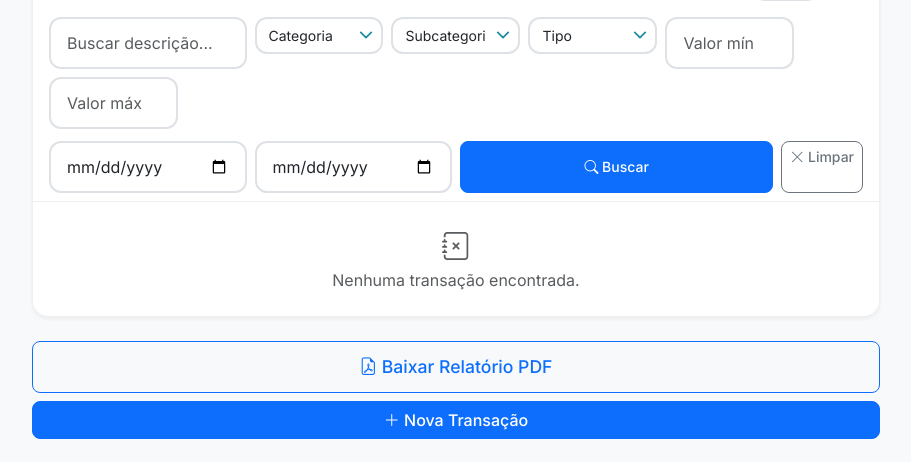
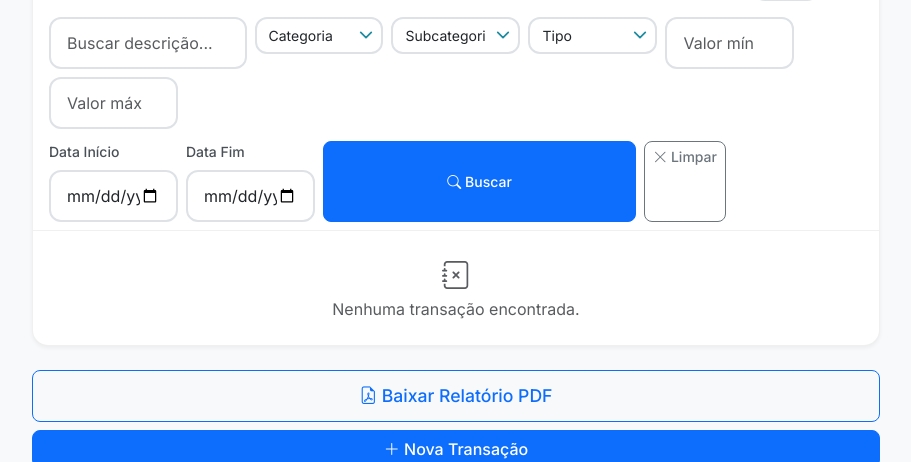
Before and after one commit to ghmata/Gest_Mona, a Flask app: page /dashboard in a window 1280 px wide, after a click on "Filtros". Shown: the part 1100-1562 px from the top of the page, without its empty margins (294-1205 px from the left). Before the commit the page ends 1539 px from the top, so only its background shows below. Run offline with Flask 3, Linux system fonts and the light colour scheme; the visitor is signed in with stand-in values (Sample User, id 1); data that the repository does not hold is empty; some libraries are stand-ins or nearby versions.

Commit message:
fix(ux): aumentar modal OCR para 90% e adicionar labels nos filtros de data

```diff
--- a/templates/dashboard.html
+++ b/templates/dashboard.html
@@ -337,13 +337,17 @@
                 </div>
 
                 <div class="row g-2 mt-1">
-                    <!-- Data início/fim -->
-                    <div class="col-6 col-md-3">
-                        <input type="date" class="form-control form-control-sm" name="data_inicio"
+                    <!-- Data de Início -->
+                    <div class="col-md-2">
+                        <label for="data_inicio" class="form-label small">Data Início</label>
+                        <input type="date" class="form-control form-control-sm" id="data_inicio" name="data_inicio"
                             value="{{ busca_data_inicio or '' }}">
                     </div>
-                    <div class="col-6 col-md-3">
-                        <input type="date" class="form-control form-control-sm" name="data_fim"
+
+                    <!-- Data de Fim -->
+                    <div class="col-md-2">
+                        <label for="data_fim" class="form-label small">Data Fim</label>
+                        <input type="date" class="form-control form-control-sm" id="data_fim" name="data_fim"
                             value="{{ busca_data_fim or '' }}">
                     </div>
                     <!-- Botões -->
--- a/templates/home.html
+++ b/templates/home.html
@@ -74,7 +74,7 @@
 <!-- Modal de Conferência -->
 <div class="modal fade" id="modal-conferencia" tabindex="-1" aria-labelledby="modal-conferencia-label"
     aria-hidden="true">
-    <div class="modal-dialog modal-xl modal-dialog-scrollable modal-dialog-centered">
+    <div class="modal-dialog modal-xl modal-dialog-scrollable modal-dialog-centered" style="max-width: 90%;">
         <div class="modal-content">
             <div class="modal-header">
                 <h5 class="modal-title" id="modal-conferencia-label">Conferir Dados</h5>
```
